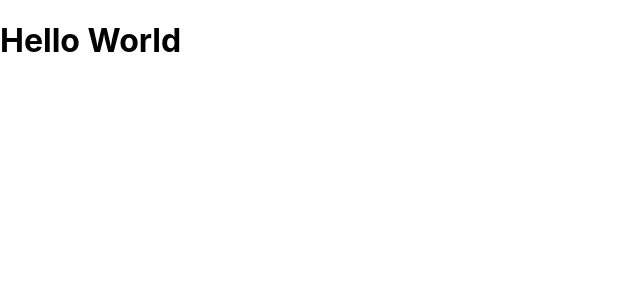
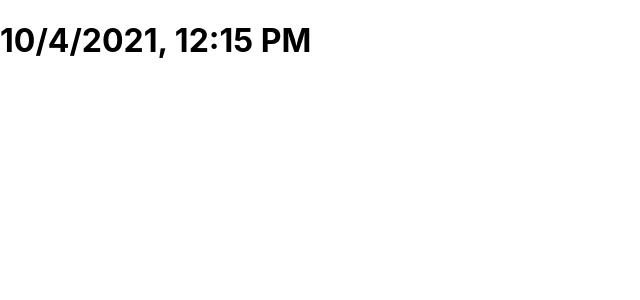
Before and after one commit to MaestroPravaler/APLICA--O-EM-REACT--B-SICO-, a React (Create React App) app: page / in a window 1280 px wide. Shown: the top 300 px of the page, without its empty margins (0-640 px from the left). Built offline with nearby package versions, Linux system fonts and the light colour scheme.

Commit message:
JSX e sua Utilização (Fazendo um Relógio)

```diff
--- /dev/null
+++ b/src/Clock.js
@@ -0,0 +1,19 @@
+import React, { Component } from "react";
+
+export default class Clock extends Component {
+
+    render() {
+        const returnClock = () => {
+            return new Date().toLocaleDateString('en-US', {
+                hour: 'numeric',
+                minute: 'numeric',
+                hour12: true
+            })
+
+        }
+
+        return (
+            <h1>{ returnClock() }</h1>
+        )
+    }
+}
--- a/src/index.js
+++ b/src/index.js
@@ -5,10 +5,11 @@
 import reportWebVitals from './reportWebVitals';
 
 import Hello from './Hello';
+import Clock from './Clock';
 
 ReactDOM.render(
   <React.StrictMode>
-    <Hello />
+    <Clock />
   </React.StrictMode>,
   document.getElementById('root')
 );
```
Also changed, not shown: 1 other file (tests, documents, lock files or other folders).
